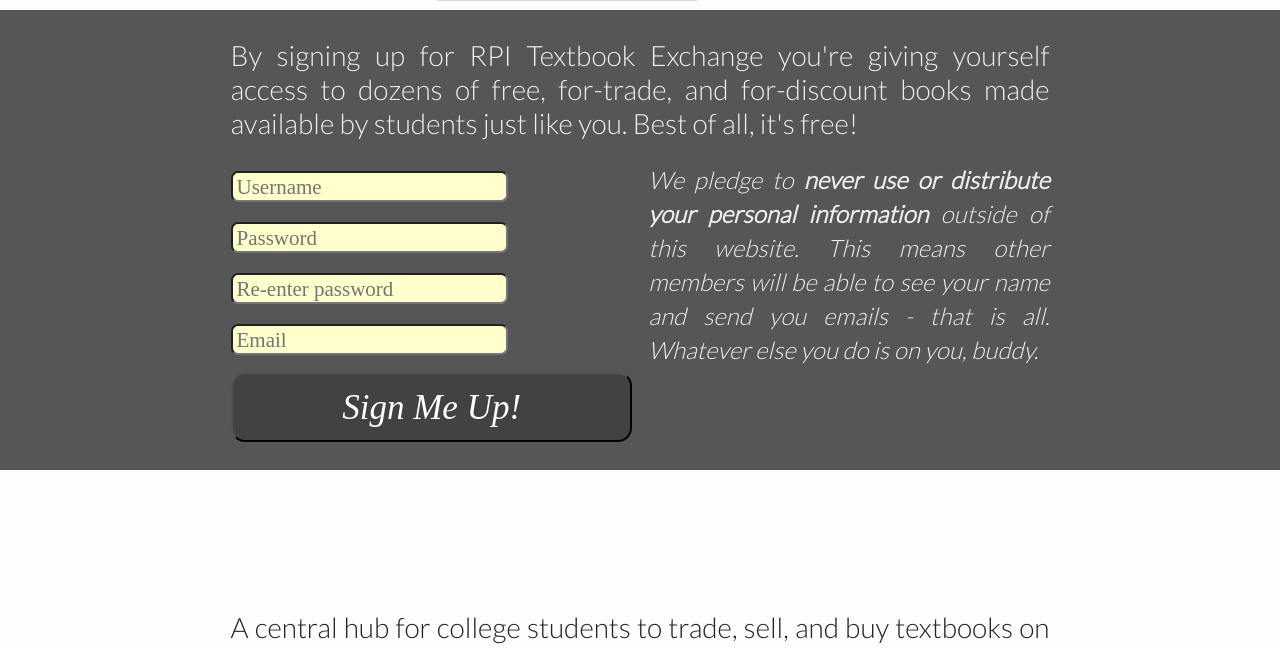
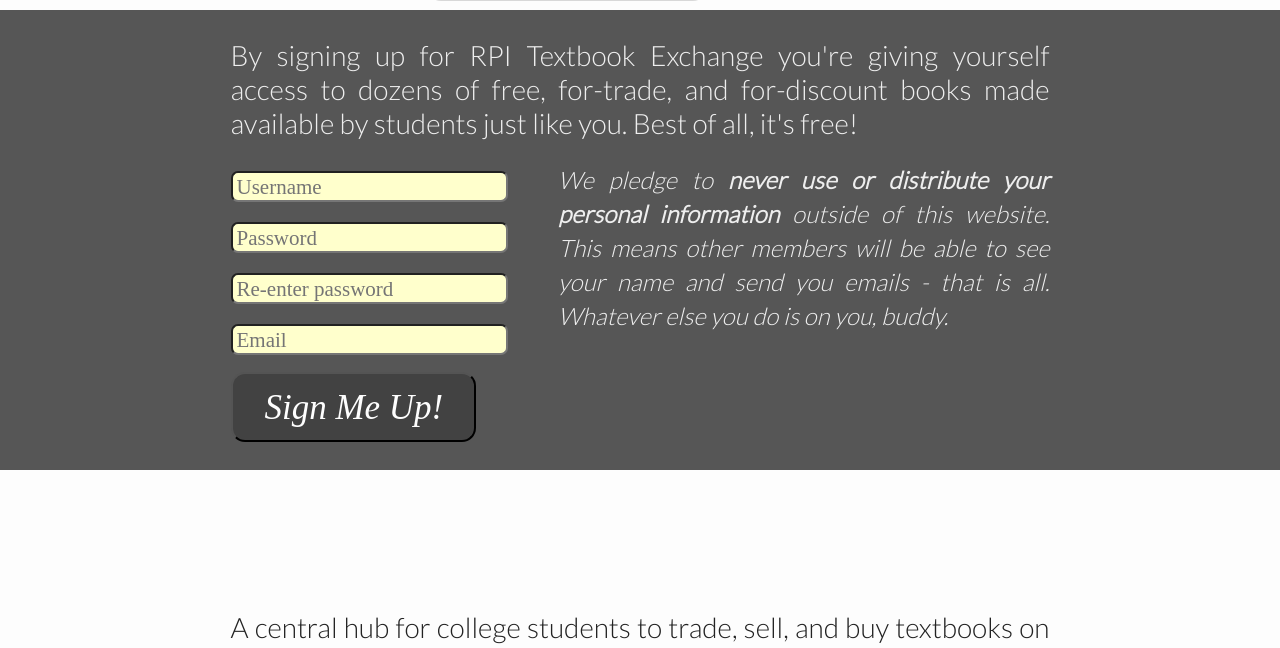
Before and after one commit to JoshuaKGoldberg/WebSys-Term-Project, a PHP site: page / in a window 1280 px wide. Shown: the part 522-1170 px from the top of the page. Run offline with PHP 8.4, Linux system fonts and the light colour scheme; some web fonts are replaced.

Commit message:
minor aesthetic changes

```diff
--- a/css/mainpage.css
+++ b/css/mainpage.css
@@ -48,13 +48,14 @@
 /* 50% width sections
 */
 section .half {
-  width: 49%;
+  width: 30%;
   /* padding-left: 7px; */
   /* position: absolute; */
   float: left;
 }
 section .half:nth-of-type(2) {
   /* right: 0; */
+  width: 60%;
   padding-left: 0;
   float: right;
 }
```
